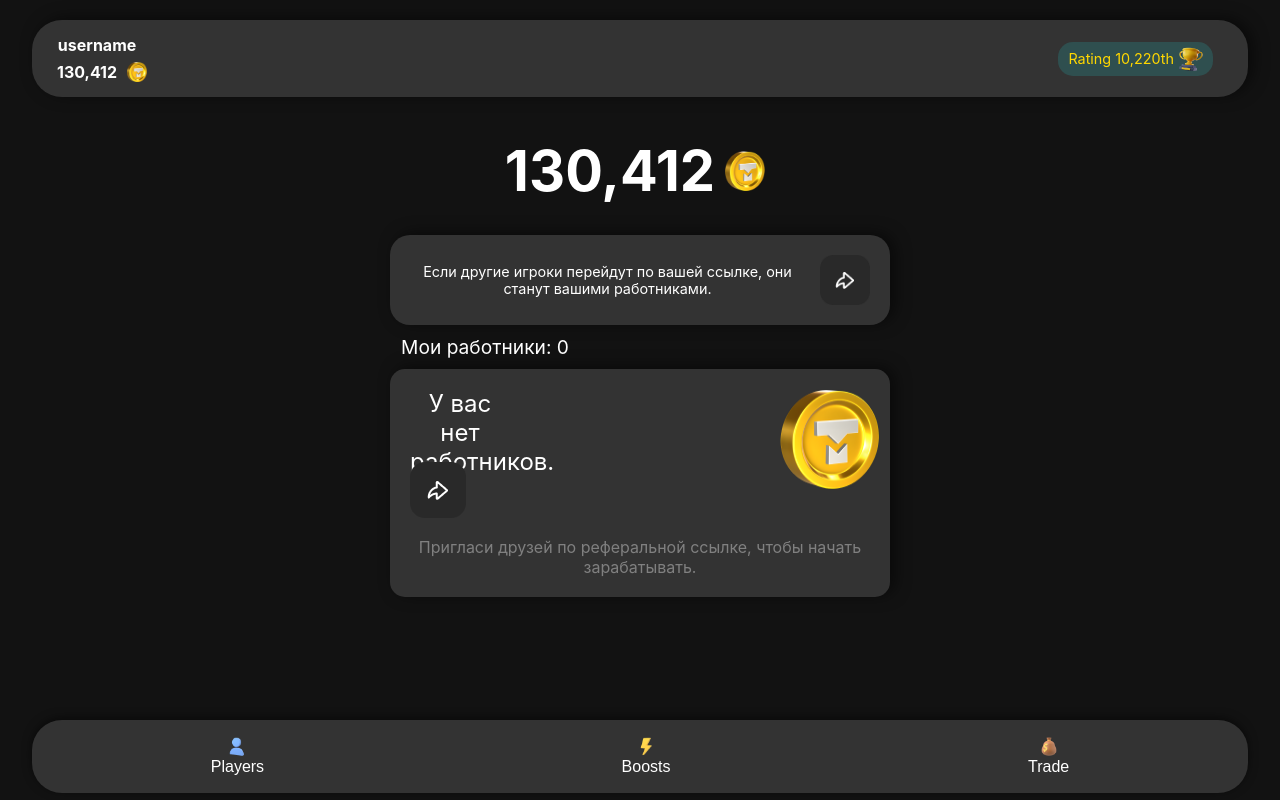
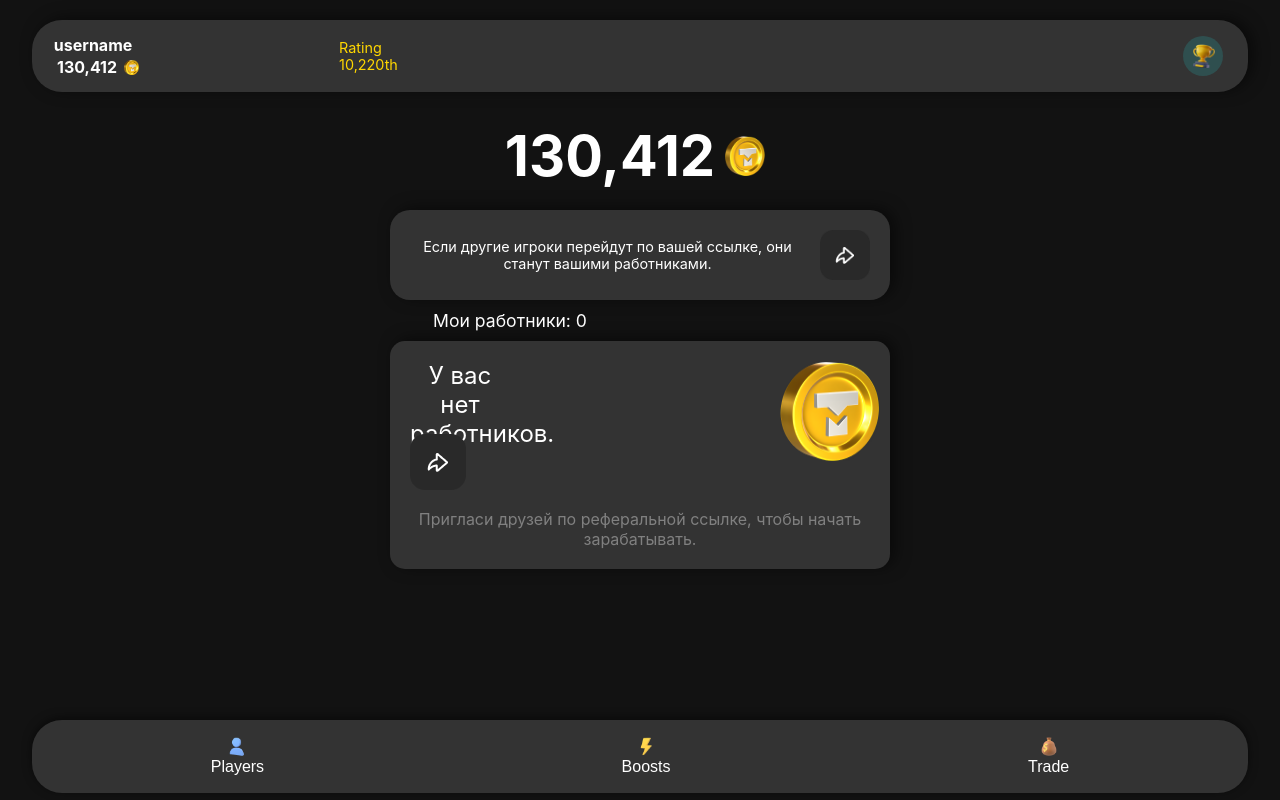
Before and after one commit to artemodkow/tg-webapp-react, a React (Create React App) app: page / in a window 1280 px wide. Built offline with nearby package versions, Linux system fonts and the light colour scheme; a web font is replaced by a local one.

Commit message:
players menu

```diff
--- a/src/components/Players/Players.css
+++ b/src/components/Players/Players.css
@@ -18,7 +18,7 @@
     box-shadow: 5px -2px 15px rgba(0,0,0,0.5);
     width: 95%;
     padding: 15px;
-    background-color: #333; /* Темный фон */
+    background-color: #333333; /* Темный фон */
     border-radius: 30px; /* Закругленные углы */
     margin-bottom: 20px; /* Отступ снизу */
 }
@@ -51,29 +51,31 @@
     align-items: center;
     font-size: 1em; /* Увеличенный размер шрифта */
     font-weight: bold;
-    margin-top: 5px; /* Отступ сверху */
     margin-left: 10px;
 }
 .coin-icon-coins {
-    width: 20px;
-    height: 20px;
-    margin-left: 10px;
+    width: 15px;
+    height: 15px;
+    margin-left: 7px;
 }
 
 .user-rating {
     background: darkslategrey;
-    width: auto; /* Ширина будет определяться содержимым */
     padding: 5px 10px; /* Добавляем немного внутренних отступов */
     display: flex;
     align-items: center;
-    border-radius: 15px; /* Добавляем закругление углов */
+    border-radius: 20px; /* Добавляем закругление углов */
     cursor: pointer;
+    width: 40px;
+    height: 40px;
     margin-left: auto;
-    margin-right: 20px; /* Отступ справа, чтобы не прилипало к краю */
+    margin-right: 10px; /* Отступ справа, чтобы не прилипало к краю */
 }
 
 .text-rating {
-    margin-right: 5px; /* Уменьшаем отступ перед иконкой кубка */
+    width: 15px;
+    margin-left: 170px; /* Уменьшаем отступ перед иконкой кубка */
+    margin-right: 10px;
     font-size: 0.9em; /* Устанавливаем размер текста */
     color: #FFD700; /* Можно изменить цвет текста, если нужно */
 }
@@ -88,8 +90,8 @@
     width: 100%;
     display: flex;
     justify-content: center;
-    margin-top: 20px;
-    margin-bottom: 20px;
+    margin-top: 10px;
+    margin-bottom: 10px;
 }
 
 .big-balance {
@@ -147,10 +149,11 @@
 }
 
 .employees-header {
-    margin-right: 310px;
-    font-size: 1.2em;
+    margin-right: 260px;
+    font-size: 1.1em;
     margin-top: -15px;
     margin-bottom: 15px;
+    white-space: nowrap;
 }
 
 .employee-item {
--- a/src/components/Players/Players.js
+++ b/src/components/Players/Players.js
@@ -69,8 +69,9 @@ const Players = () => {
                             </div>
                             {/*рейтинг*/}
                             {/* рейтинг */}
+                            <div className="text-rating">{userData.rating}</div>
                             <div className="user-rating" onClick={() => setCurrentPage('rating')}>
-                                <div className="text-rating">{userData.rating}</div>
+
                                 <img
                                     src={process.env.PUBLIC_URL + "/icons/Кубок.png"}
                                     alt="Rating Icon"
```
